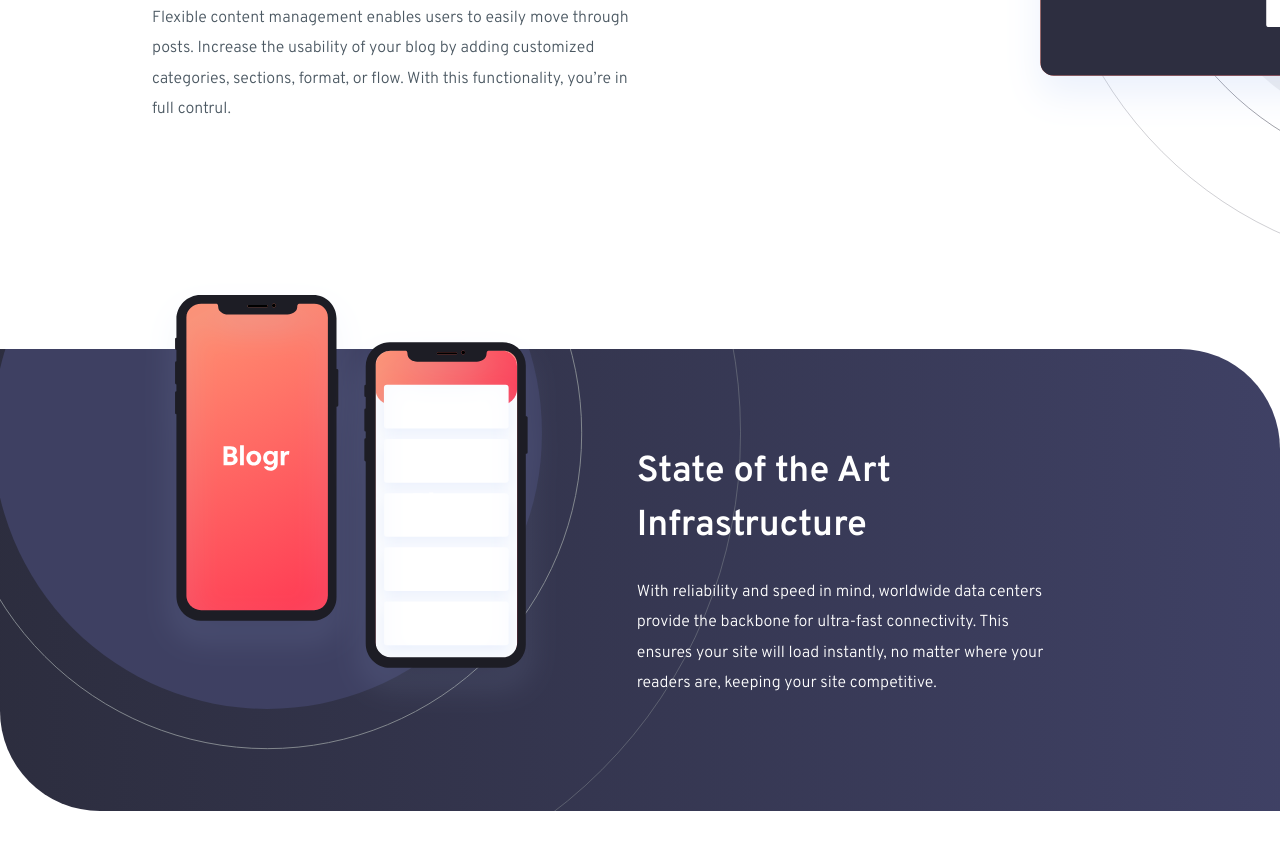
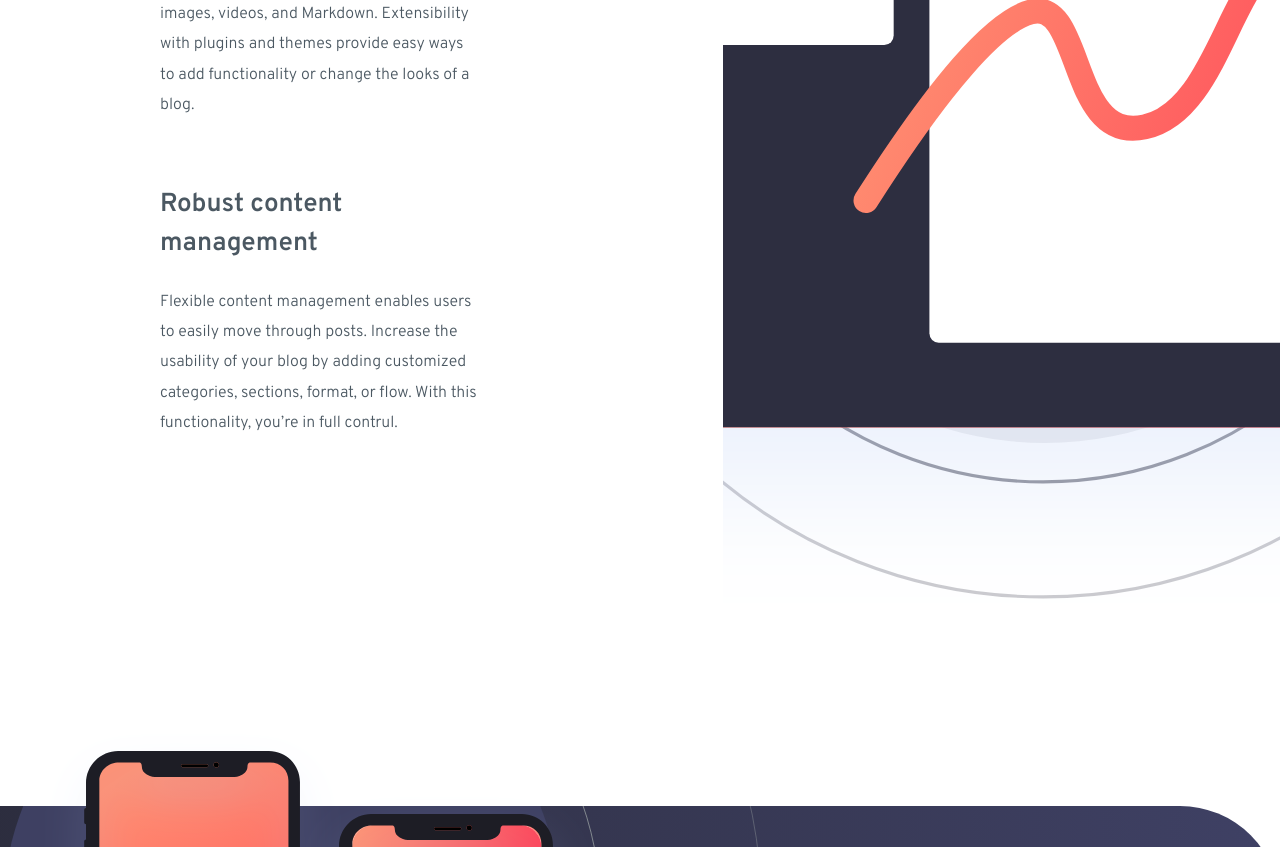
Before and after one commit to mmcampbell04/FEM-Blogr-LandingPage, a website built with Parcel: page src/index.html in a window 1280 px wide. Shown: the part 1173-2020 px from the top of the page. Built offline with nearby package versions, Linux system fonts and the light colour scheme.

Commit message:
redid body using grid

```diff
--- a/src/index.html
+++ b/src/index.html
@@ -36,14 +36,14 @@
           <a href="/" class="nav__logo">
             <img src="/src/images/logo.svg" alt="blogr logo" class="blogr" />
           </a>
-          <button href="/" class="nav__toggle hide-for-desktop flex-a-s">
+          <button href="/" class="nav__toggle hide-for-desktop flex flex-a-s">
             <img
               class="hamburger-menu"
               src="/src/images/icon-hamburger.svg"
               alt="hamburger icon"
             />
           </button>
-          <button href="/" class="nav__close hide-for-desktop flex-a-s">
+          <button href="/" class="nav__close hide-for-desktop flex flex-a-s">
             <img
               class="close-menu"
               src="/src/images/icon-close.svg"
@@ -186,7 +186,7 @@
       <section class="section section--laptop">
         <div class="section__content">
           <div class="section__image section__image--laptop"></div>
-          <div class="section__text">
+          <div class="section__text section__text--laptop">
             <h4>Free, open, simple</h4>
             <p>
               Blogr is a free and open source application backed by a large
--- a/src/scss/components/_hero.scss
+++ b/src/scss/components/_hero.scss
@@ -2,20 +2,21 @@
 @use "../node_modules/sass-rem" as rem;
 
 .hero {
-  margin-top: 16rem;
-  color: var(--white-text);
+  margin-top: 17rem;
+  // min-height: 21rem;
   background: linear-gradient(
     var(--background-gradient-body1),
     var(--background-gradient-body2)
   );
-  border-radius: 0px 100px 0px 100px;
+  color: var(--white-text);
+  border-radius: 0 100px 0 100px;
 
   @include breakpoint-up(medium) {
-    margin-top: 20rem;
+    background-position: 50% 88%;
   }
 
   @include breakpoint-up(large) {
-    margin: 5rem 0;
+    margin-top: 12rem;
     background: linear-gradient(
       to right,
       var(--background-gradient-body1),
@@ -26,59 +27,58 @@
   &__content {
     background-image: url(../images/bg-pattern-circles.svg);
     background-repeat: no-repeat;
-    background-size: 161%;
-    background-position: 50% 570%;
-    border-radius: 0px 100px 0px 100px;
+    background-size: 160%;
+    background-position: 50% -400%;
+    border-radius: 0 100px 0 100px;
 
     @include breakpoint-up(medium) {
-      background-position: 50% 88%;
+      background-position: 50% 100%;
     }
 
     @include breakpoint-up(large) {
-      display: flex;
-      background-size: 74%;
+      display: grid;
+      grid-template-columns: 1fr 1fr;
+
+      background-size: 75%;
       background-position: -62% 80%;
     }
   }
 
   &__image {
     height: 12rem;
+    width: 100%;
+
+    @include breakpoint-up(medium) {
+      margin-top: 25rem;
+    }
 
     @include breakpoint-up(large) {
-      width: 115%;
+      margin-top: 0;
     }
 
     > img {
       position: relative;
-      top: -200px;
-
-      @include breakpoint-up(medium) {
-        top: -285px;
-      }
+      margin: 0 auto;
+      transform: translatey(-49%);
 
       @include breakpoint-up(large) {
-        top: -69px;
-        left: 145px;
+        transform: translatey(-13%);
       }
     }
   }
 
   &__text {
-    padding-bottom: 4rem;
+    padding-bottom: 6rem;
+    margin-top: 3.5rem;
+
     @include breakpoint-up(medium) {
-      margin: 5.5rem 2rem 0 2rem;
+      padding: 0 2rem 7rem 2rem;
+      margin-top: 7rem;
     }
 
     @include breakpoint-up(large) {
-      margin: 0rem 8rem 0rem 8rem;
-      padding: 6rem;
-    }
-
-    > h3,
-    p {
-      @include breakpoint-up(large) {
-        text-align: left;
-      }
+      margin: 5rem 12rem 5rem 5rem;
+      padding: 1rem;
     }
   }
 }
--- a/src/scss/components/_sections.scss
+++ b/src/scss/components/_sections.scss
@@ -5,95 +5,89 @@
   margin-top: 4rem;
 
   @include breakpoint-up(medium) {
-    margin: 4rem 2rem 0 2rem;
+    padding: 0 2rem;
   }
 
   @include breakpoint-up(large) {
-    margin: 0;
+    padding: 0;
+    margin-top: 8rem;
+
+    > h4 {
+      text-align: center;
+      font-size: rem.convert(40px);
+    }
   }
 
-  > h4 {
-    @include breakpoint-up(medium) {
-      font-size: 2.5rem;
-      margin-top: 4rem;
-    }
-
+  &--laptop {
     @include breakpoint-up(large) {
-      margin-top: 0;
-      font-size: 3rem;
-      position: relative;
-      top: 100px;
+      margin-top: 12rem;
     }
   }
 
   &__content {
-    margin-top: 3rem;
-
-    @include breakpoint-up(medium) {
-      margin-top: 0;
-    }
     @include breakpoint-up(large) {
-      display: flex;
+      display: grid;
+      grid-template-columns: 1fr 1fr;
+      overflow: hidden;
     }
   }
 
   &__image {
-    margin-top: 4rem;
-    &--editor {
-      @include images-onmobile;
-      margin-top: 0;
-      background-image: url(../images/illustration-editor-mobile.svg);
+    min-height: 21rem;
+    width: 100%;
+    background-position: center;
+    margin: 2rem 0;
+    background-repeat: no-repeat;
+    background-size: cover;
 
     @include breakpoint-up(medium) {
-        margin-top: 4rem;
-        @include images-onpad;
+      min-height: 31rem;
+      background-size: contain;
     }
 
     @include breakpoint-up(large) {
+      min-height: 50rem;
+      margin: 0;
+      background-size: cover;
+    }
+
+    &--editor {
+      background-image: url(../images/illustration-editor-mobile.svg);
+
+      @include breakpoint-up(large) {
         order: 2;
-        @include images-ondesktop;
-        background-image: url(../images/illustration-editor-desktop.svg);
-        background-position: -183% 50%;
+        transform: translateX(13%);
       }
     }
 
     &--laptop {
-      @include images-onmobile;
       background-image: url(../images/illustration-laptop-mobile.svg);
 
-      @include breakpoint-up(medium) {
-        @include images-onpad;
-      }
-
       @include breakpoint-up(large) {
-        @include images-ondesktop;
-        background-image: url(../images/illustration-laptop-desktop.svg);
-        background-position: 79% 50%;
+        transform: translateX(-16%);
       }
     }
   }
 
   &__text {
-    margin-top: 0;
-
-    &--editor,
-    &--laptop {
     @include breakpoint-up(large) {
-        padding: 11rem 0 0 9.5rem;
+      margin: 10rem;
     }
 
-      > h4 {
-        margin: 2rem 3.5rem 0 3.5rem;
+    > :nth-child(3) {
+      margin-top: 2rem;
 
-        @include breakpoint-up(medium) {
+      @include breakpoint-up(large) {
         margin-top: 4rem;
+      }
     }
 
     @include breakpoint-up(large) {
-          margin: 2.5rem 3.5rem 0 0;
-          text-align: left;
+      // padding: 7rem;
+    }
+
+    &--laptop {
+      margin: 12rem 12rem 12rem 5rem;
     }
   }
 }
-  }
-}
--- a/src/scss/globals/_boilerplate.scss
+++ b/src/scss/globals/_boilerplate.scss
@@ -41,7 +41,6 @@
 img {
   display: block;
   max-width: 100%;
-  margin: 0 auto;
 }
 
 /* Inherit fonts for inputs and buttons */
--- a/src/scss/globals/_typography.scss
+++ b/src/scss/globals/_typography.scss
@@ -62,10 +62,20 @@
   @include breakpoint-up(medium) {
     font-size: rem.convert(36px);
   }
+
+  @include breakpoint-up(large) {
+    text-align: left;
+  }
 }
 
 h4 {
   font-size: rem.convert(26px);
+  padding: 0 2.5rem;
+
+  @include breakpoint-up(large) {
+    text-align: left;
+    padding: 0;
+  }
 }
 
 p {
--- a/src/scss/utils/_mixins.scss
+++ b/src/scss/utils/_mixins.scss
@@ -1,18 +1,18 @@
 @mixin images-onmobile {
   position: relative;
-  background-size: cover;
+  background-size: contain;
   background-repeat: no-repeat;
-  background-position: center center;
+  top: 0;
+  left: 0;
   min-height: 20rem;
 }
 
 @mixin images-onpad {
-  min-height: 40rem;
-  background-position: 50% 50%;
+  min-height: 35rem;
 }
 
 @mixin images-ondesktop {
-  margin-top: 0;
-  height: 50rem;
-  min-width: 50%;
+  background-position-y: center;
+  min-height: 40rem;
+  // min-width: 50%;
 }
```
Lines whose indentation alone changed are shown as unchanged.
